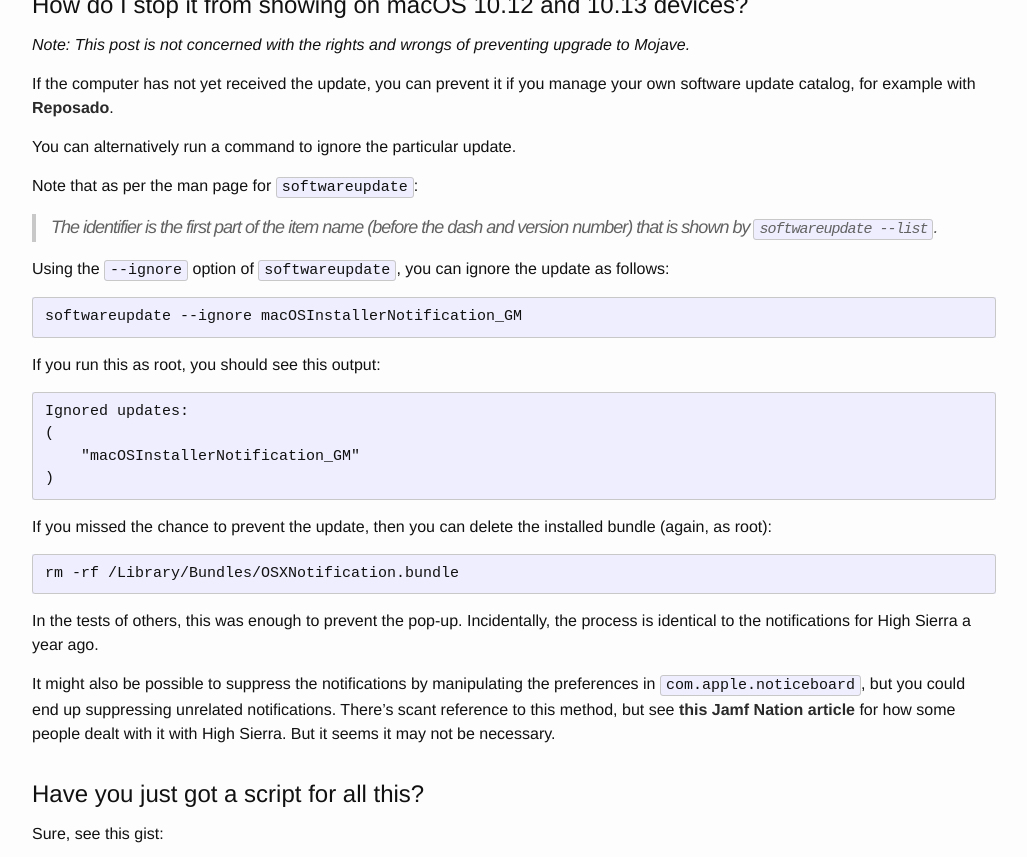
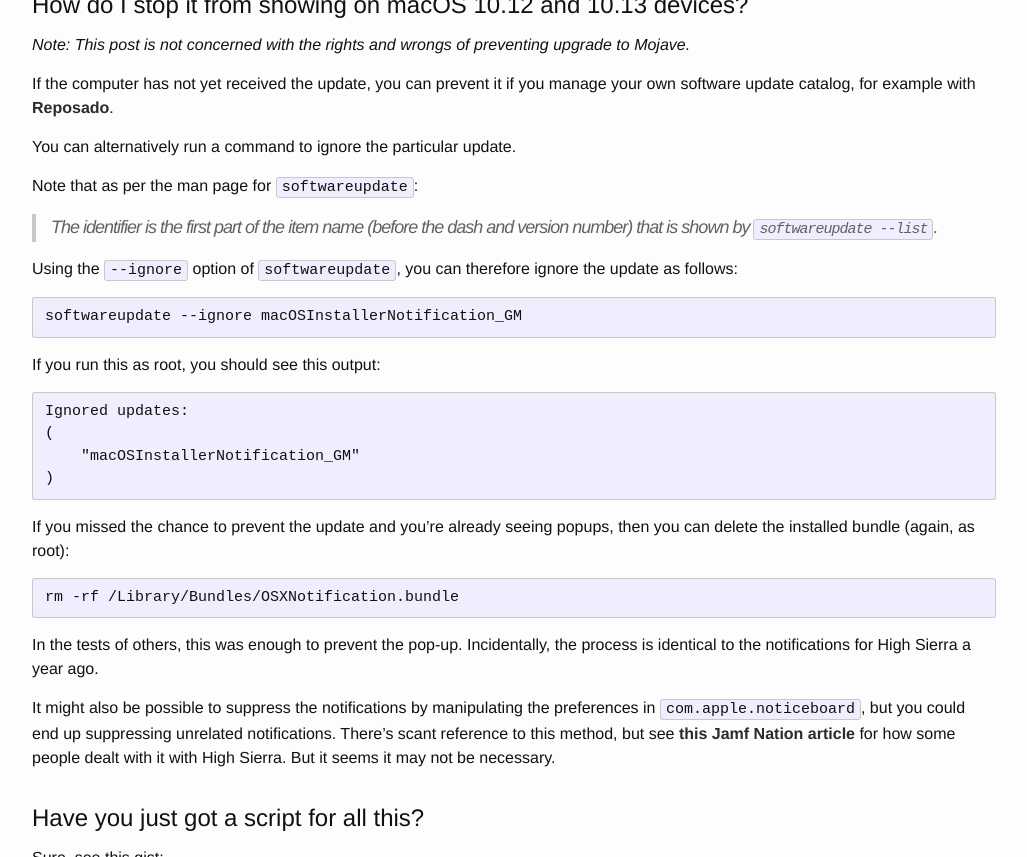
Before and after one commit to grahampugh/grahampugh.github.io, a Jekyll site: the page built from _posts/2018-10-19-disable-macos-upgrade-notifications.md, in a window 1280 px wide and 900 px high, scrolled down 604 px, cut to the strip 0-857 px from the top of the window. Shown: the whole strip, without its empty margins (126-1153 px from the left). Built offline with Jekyll 4.4.1, drawn with Linux system fonts in a browser that asks for light colours; comment, search, counter and statistics services are not loaded.

Commit message:
semantics

````diff
--- a/_posts/2018-10-19-disable-macos-upgrade-notifications.md
+++ b/_posts/2018-10-19-disable-macos-upgrade-notifications.md
@@ -28,7 +28,7 @@ Note that as per the man page for `softwareupdate`:
 
 > The identifier is the first part of the item name (before the dash and version number) that is shown by `softwareupdate --list`.
 
-Using the `--ignore` option of `softwareupdate`, you can ignore the update as follows:
+Using the `--ignore` option of `softwareupdate`, you can therefore ignore the update as follows:
 
 ```
 softwareupdate --ignore macOSInstallerNotification_GM
@@ -43,7 +43,7 @@ Ignored updates:
 )
 ```
 
-If you missed the chance to prevent the update, then you can delete the installed bundle (again, as root):
+If you missed the chance to prevent the update and you're already seeing popups, then you can delete the installed bundle (again, as root):
 
 ```
 rm -rf /Library/Bundles/OSXNotification.bundle
````
